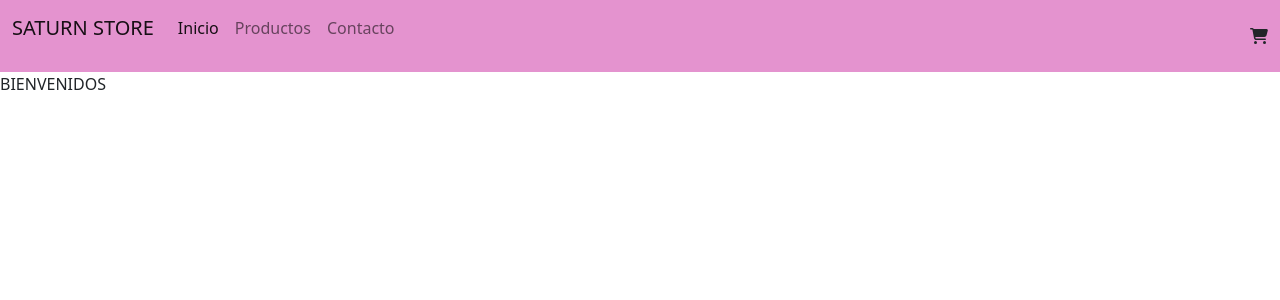
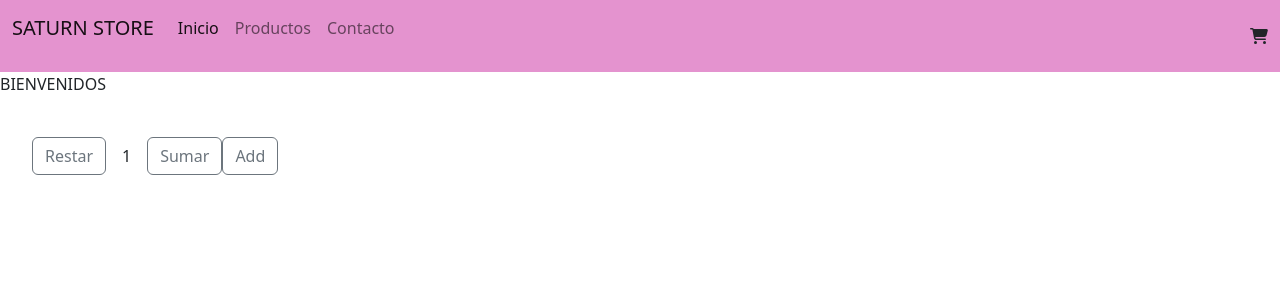
Before and after one commit to magaliantonella98/Saturn, a React (Create React App) app: page / in a window 1280 px wide. Shown: the top 300 px of the page. Built offline with nearby package versions, Linux system fonts and the light colour scheme.

Commit message:
Componentes 2

```diff
--- a/src/App.js
+++ b/src/App.js
@@ -1,12 +1,14 @@
 import './App.css';
 import NavBar from './components/NavBar';
 import ItemListContainer from './components/ItemListContainer/ItemListContainer';
+import ItemCount from './components/ItemCount/ItemCount';
 
 function App() {
   return (
     <div>
       <NavBar/>
       <ItemListContainer mensaje='BIENVENIDOS'/>
+      <ItemCount/>
     </div>
   );
 }
--- /dev/null
+++ b/src/components/ItemCount/ItemCount.jsx
@@ -0,0 +1,41 @@
+import React, {useState, useEffect} from 'react';
+
+const ItemCount = () => {
+    const [count, setCount] = useState(1);
+
+    const stock = 10;
+
+    const increment = () => {
+        setCount(count + 1);
+        if(count === stock){setCount(count)}
+    }
+
+    const decrement = () => {
+        setCount(count - 1);
+        if (count <=1){setCount(count)}
+    }
+
+    useEffect(() => {
+        console.log("SE ACTUALIZO EL CONTADOR");
+    }, [count])
+
+    const onAdd = () => {
+        alert("Seleccionaste " + count +" items");
+    }
+
+    return (
+        <div style={{
+                    display: 'flex',
+                    alignItems: 'center',
+                    margin:'2rem'
+                }}>
+                <button className="btn btn-outline-secondary" onClick={decrement}>Restar</button>
+                <p style={{margin:'1rem'}}>{count}</p>
+                <button className="btn btn-outline-secondary" onClick={increment}>Sumar</button>
+            <button className="btn btn-outline-secondary" onClick={onAdd}>Add</button>
+        </div>
+
+    )
+}
+
+export default ItemCount
--- a/src/components/ItemListContainer/ItemListContainer.jsx
+++ b/src/components/ItemListContainer/ItemListContainer.jsx
@@ -6,4 +6,4 @@ const ItemListContainer = (props) => {
   );
 }
 
-export default ItemListContainer
+export default ItemListContainer;
```
